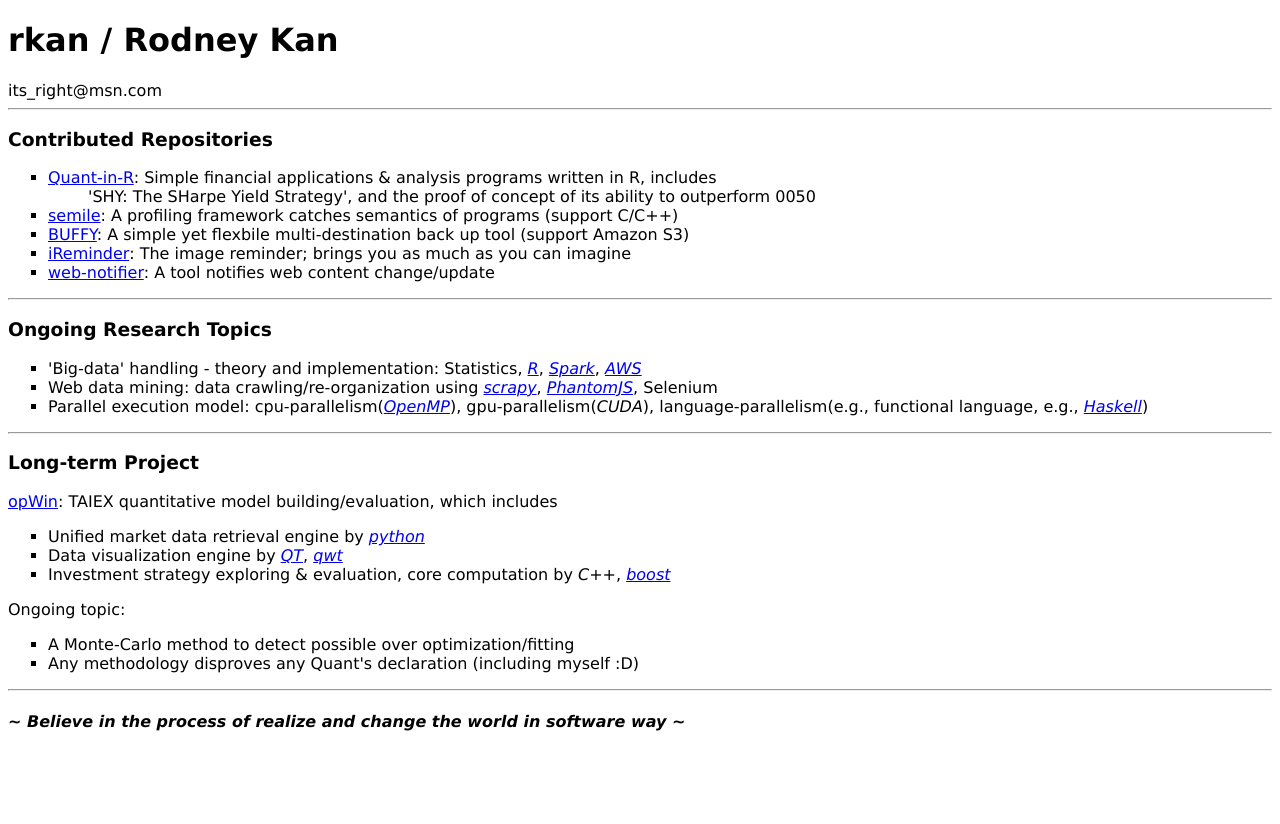
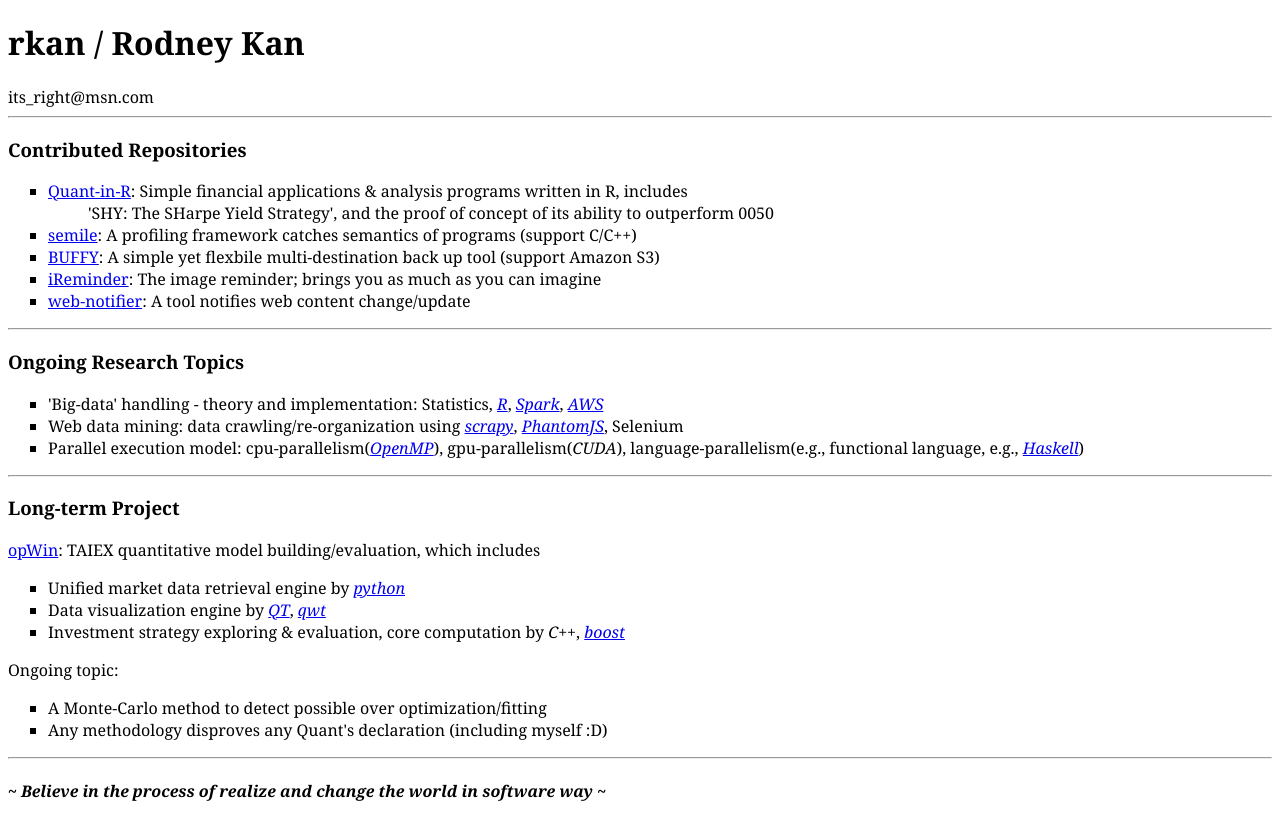
Before and after one commit to r-kan/r-kan.github.io, a plain HTML site: page index.html in a window 1280 px wide. Before the commit the page ends 800 px from the top, so only its background shows below. Drawn offline with Linux system fonts and the light colour scheme.

Commit message:
Update index.html

```diff
--- a/index.html
+++ b/index.html
@@ -3,7 +3,7 @@
 <body>
   <style type="text/css">
     body {
-  font-family: verdana, Georgia, "Times New Roman", Times, serif;
+  font-family: Georgia, verdana, "Times New Roman", Times, serif;
     }
     </style>
 <h1>rkan / Rodney Kan</h1>
```
